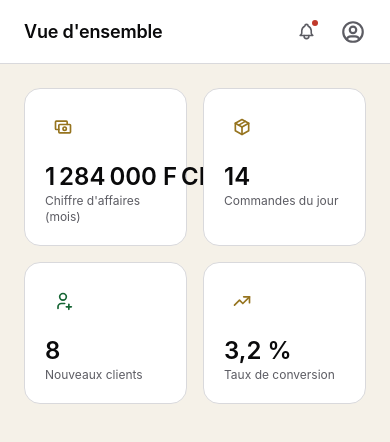
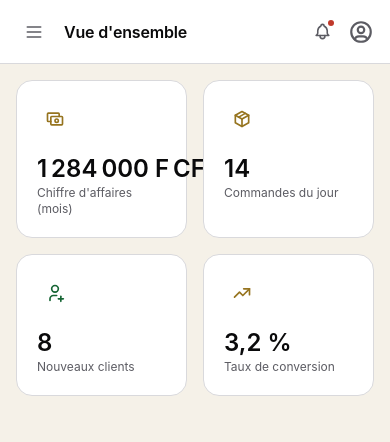
Before and after one commit to asnomelo18-cmd/Yvann_shoes, a Next.js app: page /admin in a window 390 px wide. Shown: the top 442 px of the page. Built offline with nearby package versions, Linux system fonts and the light colour scheme; no server answers; a web font is replaced by a local one.

Commit message:
refonte responsive de A a Z

```diff
--- a/app/admin/commandes/[id]/page.tsx
+++ b/app/admin/commandes/[id]/page.tsx
@@ -46,9 +46,9 @@ export default function AdminOrderDetailPage() {
         <IconArrowLeft size={15} /> Retour aux commandes
       </Link>
 
-      <div className="mt-4 flex items-center justify-between">
+      <div className="mt-4 flex flex-wrap items-center justify-between gap-3">
         <h2 className="text-2xl font-semibold text-text">{order.orderNumber}</h2>
-        <div className="flex gap-2">
+        <div className="flex flex-wrap gap-2">
           <button className="flex items-center gap-1.5 rounded-full border border-slate-300 px-4 py-2 text-sm text-text dark:border-slate-700">
             <IconFileInvoice size={16} /> Facture PDF
           </button>
--- a/app/admin/layout.tsx
+++ b/app/admin/layout.tsx
@@ -1,14 +1,5 @@
-import { AdminSidebar } from "@/components/admin/AdminSidebar";
-import { AdminTopbar } from "@/components/admin/AdminTopbar";
+import { AdminShell } from "@/components/admin/AdminShell";
 
 export default function AdminLayout({ children }: { children: React.ReactNode }) {
-  return (
-    <div className="flex min-h-screen bg-bg">
-      <AdminSidebar />
-      <div className="flex-1">
-        <AdminTopbar />
-        <main className="p-6">{children}</main>
-      </div>
-    </div>
-  );
+  return <AdminShell>{children}</AdminShell>;
 }
--- a/app/admin/page.tsx
+++ b/app/admin/page.tsx
@@ -23,9 +23,9 @@ export default function AdminOverviewPage() {
 
       {pending.length > 0 && (
         <div className="mt-8 rounded-2xl border border-yvann-warning/30 bg-yvann-warning/5 p-5">
-          <div className="flex items-center justify-between">
+          <div className="flex flex-wrap items-center justify-between gap-4">
             <div className="flex items-center gap-3">
-              <IconClockHour4 className="text-yvann-warningText" size={22} />
+              <IconClockHour4 className="shrink-0 text-yvann-warningText" size={22} />
               <div>
                 <p className="text-sm font-medium text-text">
                   {pending.length} paiement{pending.length > 1 ? "s" : ""} en attente de validation
--- /dev/null
+++ b/components/admin/AdminShell.tsx
@@ -0,0 +1,26 @@
+"use client";
+
+import { useState, useEffect } from "react";
+import { usePathname } from "next/navigation";
+import { AdminSidebar } from "@/components/admin/AdminSidebar";
+import { AdminTopbar } from "@/components/admin/AdminTopbar";
+
+export function AdminShell({ children }: { children: React.ReactNode }) {
+  const [mobileOpen, setMobileOpen] = useState(false);
+  const pathname = usePathname();
+
+  // Ferme le menu mobile à chaque changement de page
+  useEffect(() => {
+    setMobileOpen(false);
+  }, [pathname]);
+
+  return (
+    <div className="flex min-h-screen bg-bg">
+      <AdminSidebar mobileOpen={mobileOpen} onClose={() => setMobileOpen(false)} />
+      <div className="min-w-0 flex-1">
+        <AdminTopbar onMenuClick={() => setMobileOpen(true)} />
+        <main className="p-4 sm:p-6">{children}</main>
+      </div>
+    </div>
+  );
+}
--- a/components/admin/AdminTopbar.tsx
+++ b/components/admin/AdminTopbar.tsx
@@ -1,7 +1,7 @@
 "use client";
 
 import { usePathname } from "next/navigation";
-import { IconSearch, IconBell, IconUserCircle } from "@tabler/icons-react";
+import { IconSearch, IconBell, IconUserCircle, IconMenu2 } from "@tabler/icons-react";
 
 const TITLES: Record<string, string> = {
   "/admin": "Vue d'ensemble",
@@ -19,16 +19,25 @@ const TITLES: Record<string, string> = {
   "/admin/parametres": "Paramètres",
 };
 
-export function AdminTopbar() {
+export function AdminTopbar({ onMenuClick }: { onMenuClick?: () => void }) {
   const pathname = usePathname();
   const title = TITLES[pathname] ?? "Admin";
 
   return (
-    <header className="flex h-16 items-center justify-between border-b border-slate-200 bg-surface px-6 dark:border-slate-800">
-      <h1 className="text-lg font-semibold text-text">{title}</h1>
+    <header className="flex h-16 items-center justify-between gap-3 border-b border-slate-200 bg-surface px-4 dark:border-slate-800 sm:px-6">
+      <div className="flex min-w-0 items-center gap-3">
+        <button
+          aria-label="Ouvrir le menu"
+          onClick={onMenuClick}
+          className="shrink-0 rounded-full p-2 text-text-muted hover:text-text lg:hidden"
+        >
+          <IconMenu2 size={20} />
+        </button>
+        <h1 className="truncate text-base font-semibold text-text sm:text-lg">{title}</h1>
+      </div>
 
-      <div className="flex items-center gap-4">
-        <div className="hidden items-center gap-2 rounded-full border border-slate-300 px-3 py-1.5 dark:border-slate-700 sm:flex">
+      <div className="flex shrink-0 items-center gap-2 sm:gap-4">
+        <div className="hidden items-center gap-2 rounded-full border border-slate-300 px-3 py-1.5 dark:border-slate-700 md:flex">
           <IconSearch size={15} className="text-text-muted" />
           <input
             placeholder="Rechercher..."
--- a/components/forms/Stepper.tsx
+++ b/components/forms/Stepper.tsx
@@ -16,11 +16,11 @@ export function Stepper({ steps, currentIndex }: { steps: StepperStep[]; current
         const isDone = i < currentIndex;
         const isActive = i === currentIndex;
         return (
-          <div key={step.key} className="flex flex-1 items-center last:flex-none">
-            <div className="flex flex-col items-center gap-2">
+          <div key={step.key} className="flex min-w-0 flex-1 items-center last:flex-none">
+            <div className="flex min-w-0 flex-col items-center gap-2">
               <div
                 className={cn(
-                  "flex h-8 w-8 items-center justify-center rounded-full border-2 text-xs font-semibold transition-colors",
+                  "flex h-7 w-7 shrink-0 items-center justify-center rounded-full border-2 text-xs font-semibold transition-colors sm:h-8 sm:w-8",
                   isDone && "border-yvann-gold-600 bg-yvann-gold-600 text-white",
                   isActive && "border-yvann-gold-600 text-yvann-gold-700",
                   !isDone && !isActive && "border-slate-300 text-text-muted dark:border-slate-700"
@@ -30,7 +30,7 @@ export function Stepper({ steps, currentIndex }: { steps: StepperStep[]; current
               </div>
               <span
                 className={cn(
-                  "whitespace-nowrap text-xs font-medium",
+                  "max-w-[4.5rem] truncate text-center text-[11px] font-medium sm:max-w-none sm:whitespace-nowrap sm:text-xs",
                   isActive || isDone ? "text-text" : "text-text-muted"
                 )}
               >
@@ -38,7 +38,7 @@ export function Stepper({ steps, currentIndex }: { steps: StepperStep[]; current
               </span>
             </div>
             {i < steps.length - 1 && (
-              <div className="mx-2 h-0.5 flex-1 bg-slate-200 dark:bg-slate-700">
+              <div className="mx-1 h-0.5 flex-1 bg-slate-200 dark:bg-slate-700 sm:mx-2">
                 <motion.div
                   className="h-0.5 bg-yvann-gold-600"
                   initial={false}
--- a/components/product/ProductCard.tsx
+++ b/components/product/ProductCard.tsx
@@ -62,8 +62,8 @@ export function ProductCard({ product, view = "grid" }: { product: MockProduct;
         <button
           aria-label={isWishlisted ? "Retirer des favoris" : "Ajouter aux favoris"}
           onClick={handleToggleWishlist}
-          className={`absolute right-2 top-2 rounded-full p-1.5 transition-opacity ${
-            isWishlisted ? "bg-white/90 opacity-100" : "bg-white/90 opacity-0 group-hover:opacity-100"
+          className={`absolute right-2 top-2 rounded-full p-1.5 opacity-100 transition-opacity sm:opacity-0 sm:group-hover:opacity-100 ${
+            isWishlisted ? "bg-white/90 sm:opacity-100" : "bg-white/90"
           }`}
         >
           <IconHeart
--- a/components/product/TiltedCoverflow.tsx
+++ b/components/product/TiltedCoverflow.tsx
@@ -17,18 +17,18 @@ export function TiltedCoverflow({ products }: { products: MockProduct[] }) {
   if (products.length === 0) return null;
 
   return (
-    <div className="relative mx-auto flex max-w-3xl items-center justify-center gap-4 py-8">
+    <div className="relative mx-auto flex max-w-3xl items-center justify-center gap-2 py-8 sm:gap-4">
       <button
         aria-label="Précédent"
         onClick={() => go(-1)}
         disabled={index === 0}
-        className="liquid-glass shrink-0 rounded-full p-2 text-text disabled:opacity-30"
+        className="liquid-glass shrink-0 rounded-full p-1.5 text-text disabled:opacity-30 sm:p-2"
       >
         <IconChevronLeft size={18} />
       </button>
 
       <div
-        className="flex items-center gap-4 overflow-hidden"
+        className="flex items-center gap-2 overflow-hidden sm:gap-4"
         tabIndex={0}
         onKeyDown={(e) => {
           if (e.key === "ArrowLeft") go(-1);
@@ -47,7 +47,7 @@ export function TiltedCoverflow({ products }: { products: MockProduct[] }) {
                 x: offset * -8,
               }}
               transition={{ type: "spring", stiffness: 260, damping: 26 }}
-              className="w-40 shrink-0"
+              className="w-28 shrink-0 sm:w-40"
             >
               <Link href={`/produit/${p.slug}`}>
                 <div className="relative aspect-square overflow-hidden rounded-2xl bg-[var(--yvann-cream)] dark:bg-[var(--yvann-black-950)]">
```
Also changed, not shown: components/admin/AdminSidebar.tsx (+53 -7 lines).
